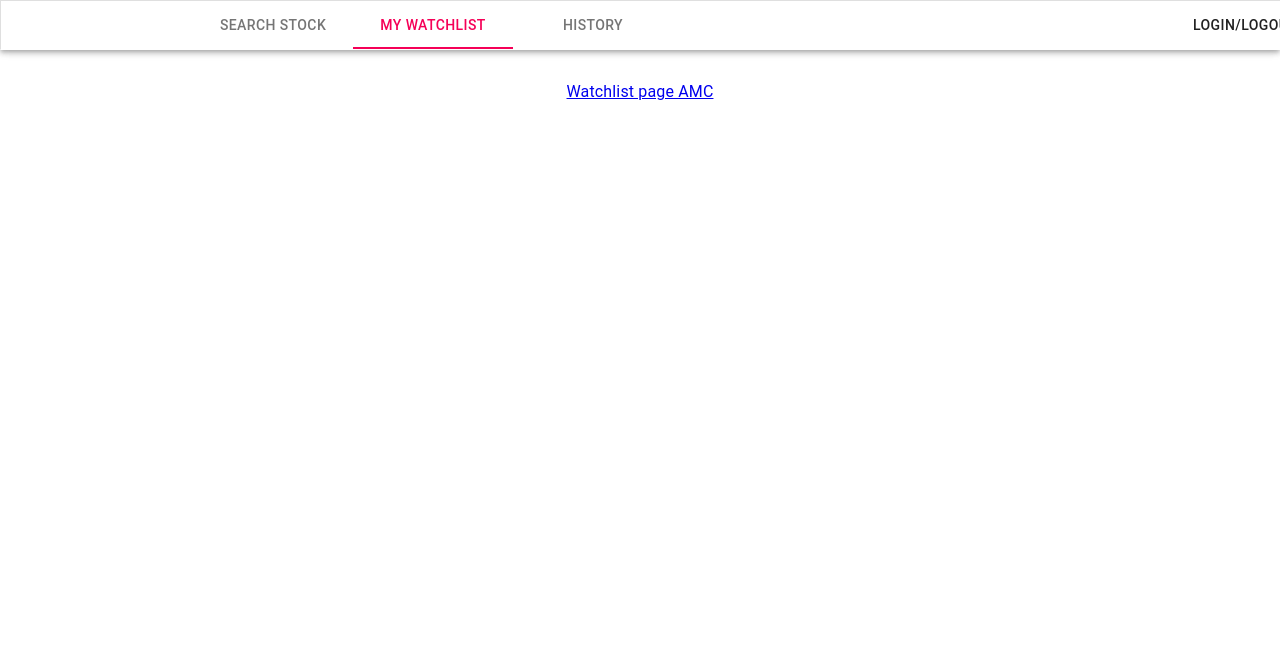
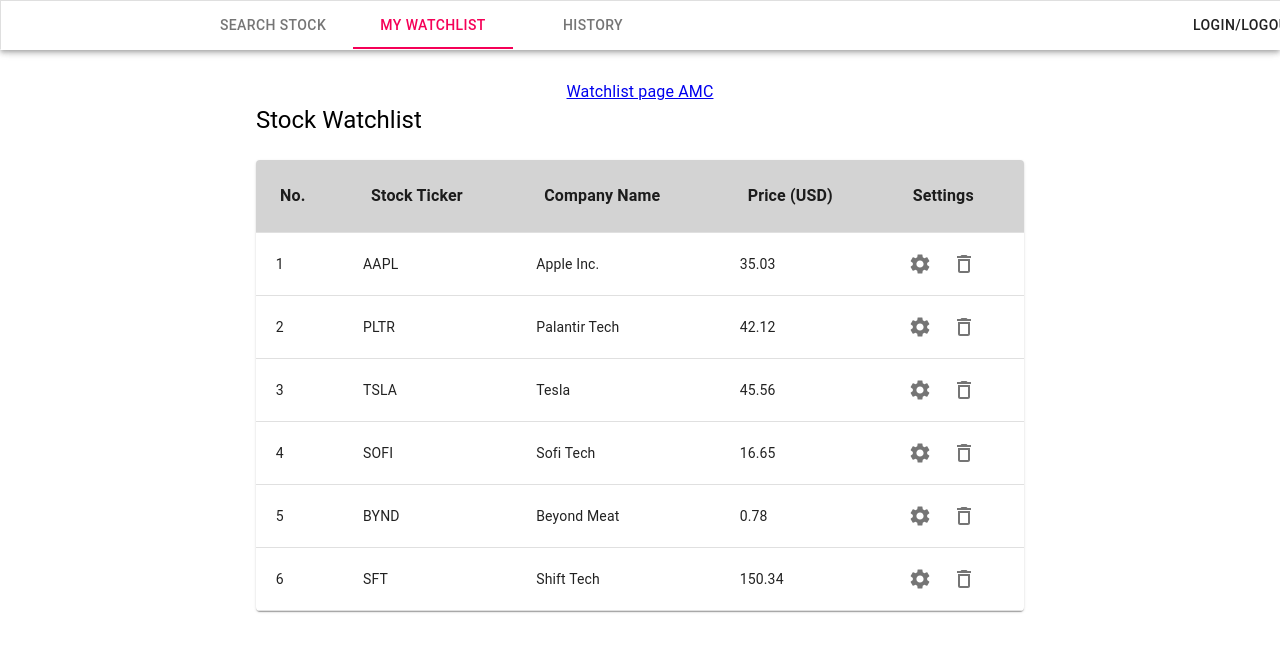
Before and after one commit to HarrisonTheG/React-Stock-Frontend, a React (Create React App) app: page /watchlist in a window 1280 px wide. Shown: the top 652 px of the page. Built offline with nearby package versions, Linux system fonts and the light colour scheme.

Commit message:
Designed the watchlist page

```diff
--- a/package.json
+++ b/package.json
@@ -4,18 +4,19 @@
   "private": true,
   "dependencies": {
     "@material-ui/core": "^4.12.3",
+    "@material-ui/data-grid": "^4.0.0-alpha.35",
     "@material-ui/icons": "^4.11.2",
     "@material-ui/styles": "^4.11.4",
     "@testing-library/jest-dom": "^5.14.1",
     "@testing-library/react": "^11.2.7",
     "@testing-library/user-event": "^12.8.3",
     "axios": "^0.21.1",
+    "bootstrap": "^5.1.0",
     "buffer": "^4.9.2",
     "cors": "^2.8.5",
     "express": "^4.17.1",
     "lightweight-charts": "^3.5.0",
     "protobufjs": "^6.11.2",
-    "bootstrap": "^5.1.0",
     "react": "^17.0.2",
     "react-bootstrap": "^1.6.1",
     "react-dom": "^17.0.2",
--- a/src/components/Login/Register.jsx
+++ b/src/components/Login/Register.jsx
@@ -14,21 +14,6 @@
 import {useState} from 'react'
 import UserService from '../../services/UserService';
 import{useHistory,useParams} from 'react-router-dom';
-
-
-function Copyright(props) {
-
-  return (
-    <Typography variant="body2" color="text.secondary" align="center" {...props}>
-      {'Copyright © '}
-      <Link color="inherit" href="https://material-ui.com/">
-        Your Website
-      </Link>{' '}
-      {new Date().getFullYear()}
-      {'.'}
-    </Typography>
-  );
-}
 
 export default function SignUp() {
   const [userName,setuserName]=useState('')
--- a/src/components/Watchlist/Watchlist.jsx
+++ b/src/components/Watchlist/Watchlist.jsx
@@ -1,14 +1,57 @@
 import React from 'react'
-import { Typography, Box, Grid } from '@material-ui/core'
+import { makeStyles } from '@material-ui/core/styles';
+import { Typography, Box, Grid, Table, TableHead, TableRow, TableCell, TableBody, TableContainer, Paper, IconButton } from '@material-ui/core'
+import SettingsIcon from '@material-ui/icons/Settings';
+import DeleteOutlineIcon from '@material-ui/icons/DeleteOutline';
 import { Link } from 'react-router-dom';
 
+  const headers = ['No.', 'Stock Ticker', 'Company Name', 'Price (USD)' , 'Settings']
+  const rows = [
+    { id: 1, ticker: 'AAPL', companyName: 'Apple Inc.', price: 35.03 },
+    { id: 2, ticker: 'PLTR', companyName: 'Palantir Tech', price: 42.12 },
+    { id: 3, ticker: 'TSLA', companyName: 'Tesla', price: 45.56 },
+    { id: 4, ticker: 'SOFI', companyName: 'Sofi Tech', price: 16.65 },
+    { id: 5, ticker: 'BYND', companyName: 'Beyond Meat', price: 0.78 },
+    { id: 6, ticker: 'SFT', companyName: 'Shift Tech', price: 150.34 },
+  ];
 
-//Add DataGrid Material UI component with disableColumnSelector = true <DataGrid disableColumnSelector = 'false' />
+  const useStyles = makeStyles({
+    table: {
+      minWidth: 650,
+    },
+  });
+
 const Watchlist = () => {
+    const classes = useStyles();
     return (
-        <Grid align="center" width="60%">
+        <Grid align='center' style={{ height: 400, width: '60%', marginLeft: 'auto', marginRight: 'auto'}} >
             <Box sx={{ height: '80px' }}></Box>
             <Link path='/search/AMC' to='/search/AMC'><Typography>Watchlist page AMC</Typography></Link>
+            <Typography variant='h5' align='left'> Stock Watchlist </Typography>
+            <Box sx={{ height: '24px' }}></Box>
+    <TableContainer component={Paper}>
+      <Table className={classes.table} aria-label="simple table">
+        <TableHead bgcolor='lightgrey' >
+          <TableRow>
+            {headers.map( (x) => <TableCell align="left"><Box fontWeight={700} fontSize={16} m={1}>{x}</Box></TableCell>)}
+          </TableRow>
+        </TableHead>
+        <TableBody>
+          {rows.map((row, index) => (
+            <TableRow hover={true} key={row.id} onClick={() => console.log('row ' + row.id + ' is Clicked!')}>
+              <TableCell component="th" scope="row" align='left'>
+                &nbsp;{index + 1}
+              </TableCell>
+              <TableCell align="left">{row.ticker}</TableCell>
+              <TableCell align="left">{row.companyName}</TableCell>
+              <TableCell align="left">{row.price}</TableCell>
+              <TableCell align="left" id={row.ticker}><IconButton size='small'><SettingsIcon /></IconButton>&nbsp;&nbsp;&nbsp;&nbsp;
+                <IconButton size='small'><DeleteOutlineIcon /></IconButton></TableCell>
+            </TableRow>
+          ))}
+        </TableBody>
+      </Table>
+    </TableContainer>
         </Grid>
     )
 }
```
Also changed, not shown: 1 other file (tests, documents, lock files or other folders).
